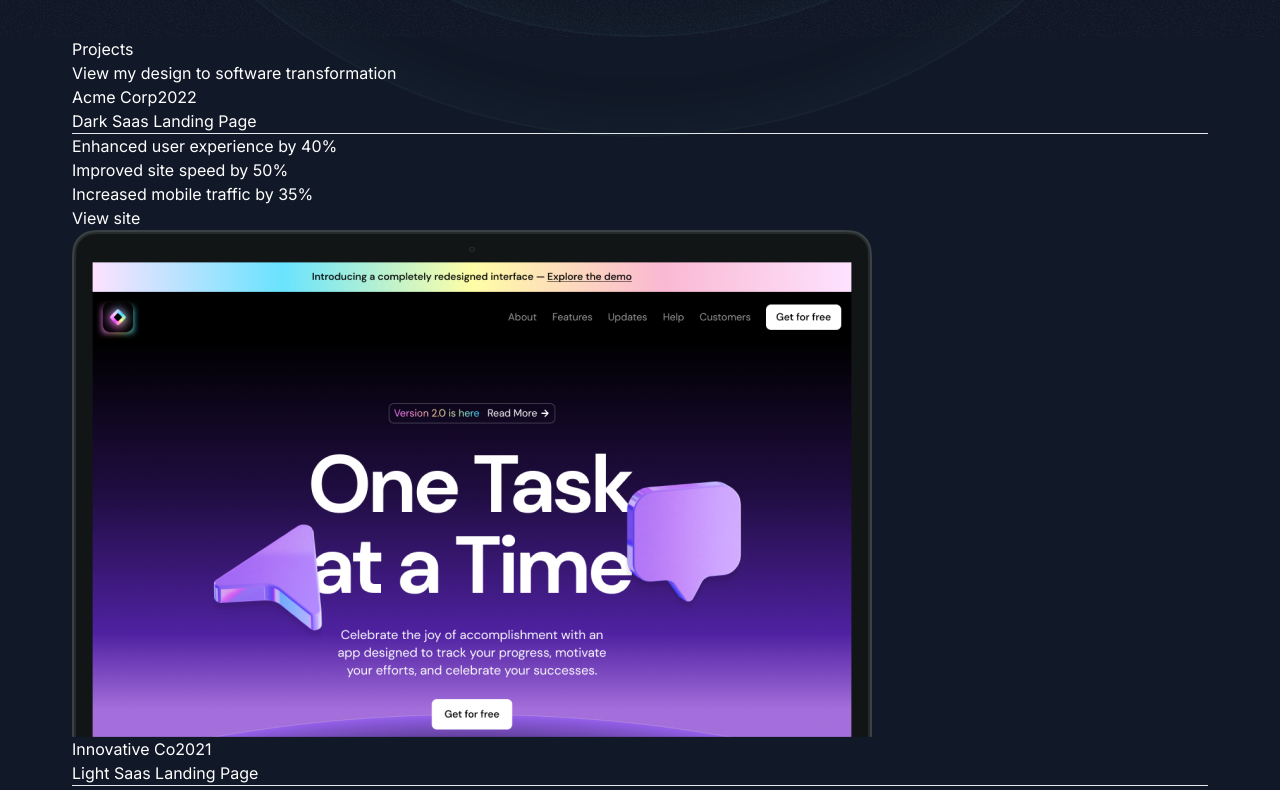
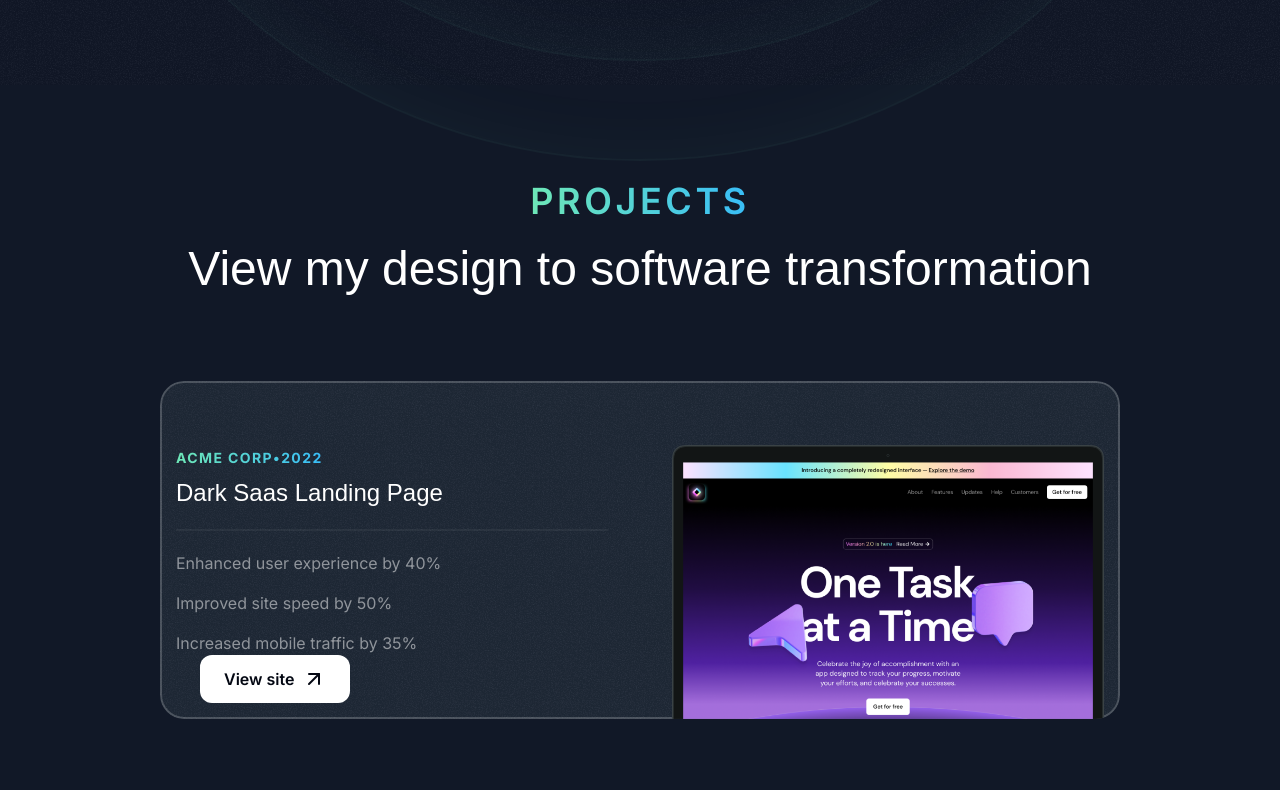
Before and after one commit to GSamuels5/Ghamzah_Samuels_portfolio, a Next.js app in the folder single-page-dev-portfolio-resource-bundle/starter-template/: page / in a window 1280 px wide. Shown: the part 983-1773 px from the top of the page. Built offline with nearby package versions, Linux system fonts and the light colour scheme; a web font is replaced by a local one.

Commit message:
new projects

```diff
--- a/single-page-dev-portfolio-resource-bundle/starter-template/src/app/globals.css
+++ b/single-page-dev-portfolio-resource-bundle/starter-template/src/app/globals.css
@@ -10,3 +10,8 @@
     }
 
 }
+@layer utilities {
+  .container{
+    @apply lg:max-w-5xl
+  }
+}
--- a/single-page-dev-portfolio-resource-bundle/starter-template/src/sections/Projects.tsx
+++ b/single-page-dev-portfolio-resource-bundle/starter-template/src/sections/Projects.tsx
@@ -2,6 +2,9 @@
 import lightSaasLandingPage from "@/assets/images/light-saas-landing-page.png";
 import aiStartupLandingPage from "@/assets/images/ai-startup-landing-page.png";
 import Image from "next/image";
+import checkCircle from '@/assets/icons/check-circle.svg'
+import ArrowUpIcon from '@/assets/icons/arrow-up-right.svg'
+import grainImage from '@/assets/images/grain.jpg'
 
 const portfolioProjects = [
   {
@@ -44,34 +47,59 @@
 
 export const ProjectsSection = () => {
   return (
-    <div>
+    <section className="pb-16 lg:py-24">
       <div className="container">
-        <h1>Projects</h1>
-        <p>View my design to software transformation</p>
-        <div>
+        <div className="flex justify-center">
+
+        <h1 className="uppercase font-semibold tracking-widest bg-gradient-to-r from-emerald-300 to-sky-400 text-transparent bg-clip-text text-4xl">Projects</h1>
+        </div>
+        <p className="font-serif text-3xl md:text-5xl text-center mt-6 pb-2">View my design to software transformation</p>
+        <div className="flex flex-col mt-10 gap-20 md:mt-20 ">
           {portfolioProjects.map((project) => {
             return (
-              <div key={project.title}>
-                <div>
+              <div key={project.title} className="bg-gray-800 rounded-3xl relative z-0 after:-z-10 overflow-hidden after:content-[''] after:absolute
+              after:inset-0 after:outline-2
+               after:outline after:-outline-offset-2
+               after:rounded-3xl after:outline-white/20 px-8 pt-8 after:pointer-events-none
+               md:pt-12 md:px-10 lg:pt-16 lg:px-4" >
+
+<div className="absolute inset-0 -z-10 opacity-5" style={{
+  backgroundImage: `url(${grainImage.src})`
+}}></div>
+<div className="lg:grid lg:grid-cols-2 lg:gap-16">
+<div>
+                <div className="bg-gradient-to-r from-emerald-300 to-sky-400 inline-flex
+               font-bold uppercase tracking-widest text-sm text-transparent bg-clip-text ">
                   <span>{project.company}</span>
+                  <span>&bull;</span>
                   <span>{project.year}</span>
                 </div>
-                <h3>{project.title}</h3>
-                <hr />
-                <ul>
+
+                <h3 className="font-serif text-2xl mt-2 ">{project.title}</h3>
+                <hr className="border-t-2 border-white/5 mt-4 md:mt-5"/>
+                <ul className="flex flex-col gap-4 mt-4 md:mt-5">
                   {project.results.map((result, index) => (
-                    <li key={index}>{result.title}</li>
+                    <li className="flex gap-2 text-sm md:text-base text-white/50" key={index}>
+                      {result.title}</li>
                   ))}
                 </ul>
                 <a href={project.link}>
-                  <button>View site</button>
+                  <button className="bg-white text-gray-950 h-12 w-full rounded-xl md:w-auto md:px-6 md:mx-6 lg:mt-0 font-semibold inline-flex items-center justify-center gap-2 mt-8">
+                    <span>View site</span>
+                    <ArrowUpIcon classname="size-4"  />
+                    </button>
                 </a>
-                <Image src={project.image} alt={project.title} />
+                </div>
+                <div>
+
+                <Image src={project.image} alt={project.title}  className="mt-8 -mb-4 md:-mb-0 lg:mt-0 "/>
+                </div>
+</div>
               </div>
             );
           })}
         </div>
       </div>
-    </div>
+    </section>
   );
 };
```
